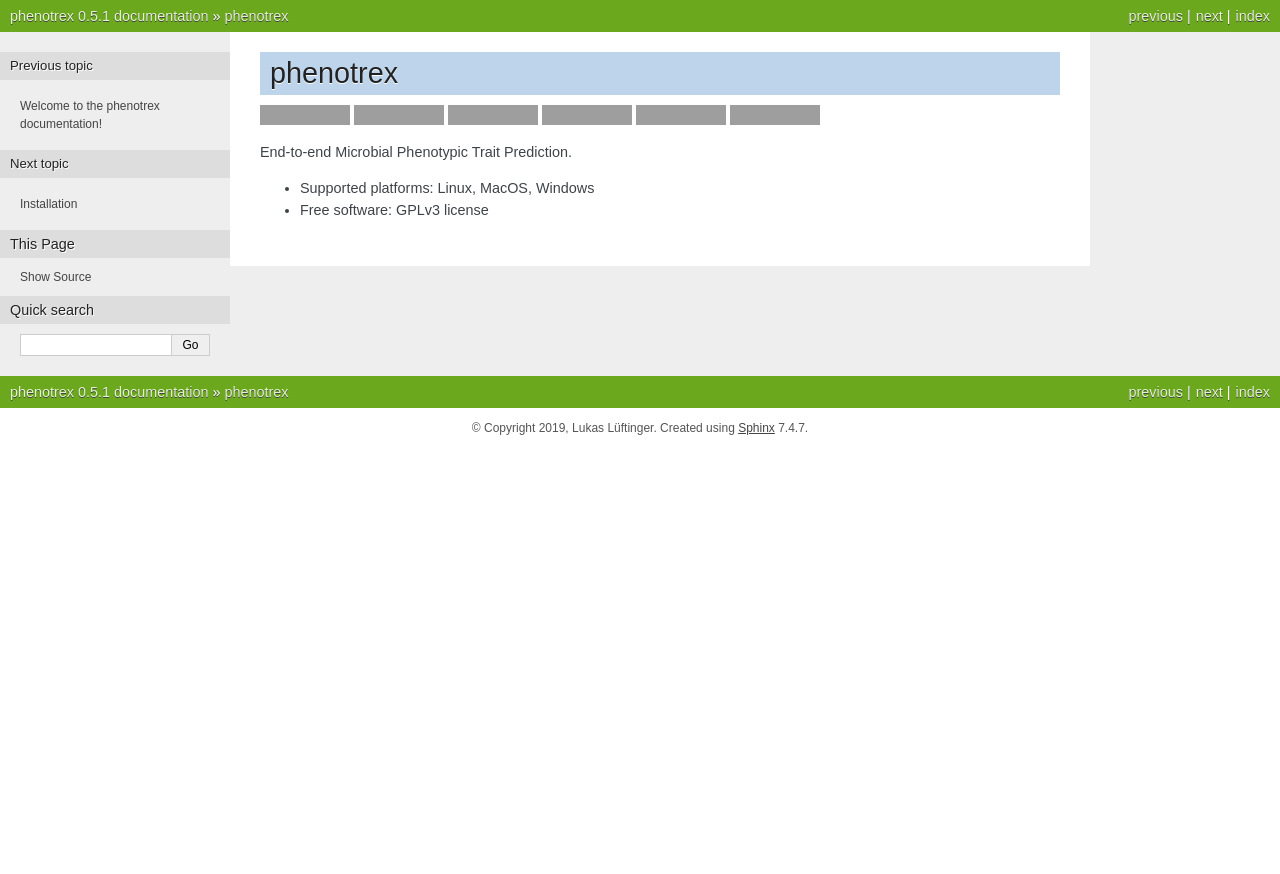
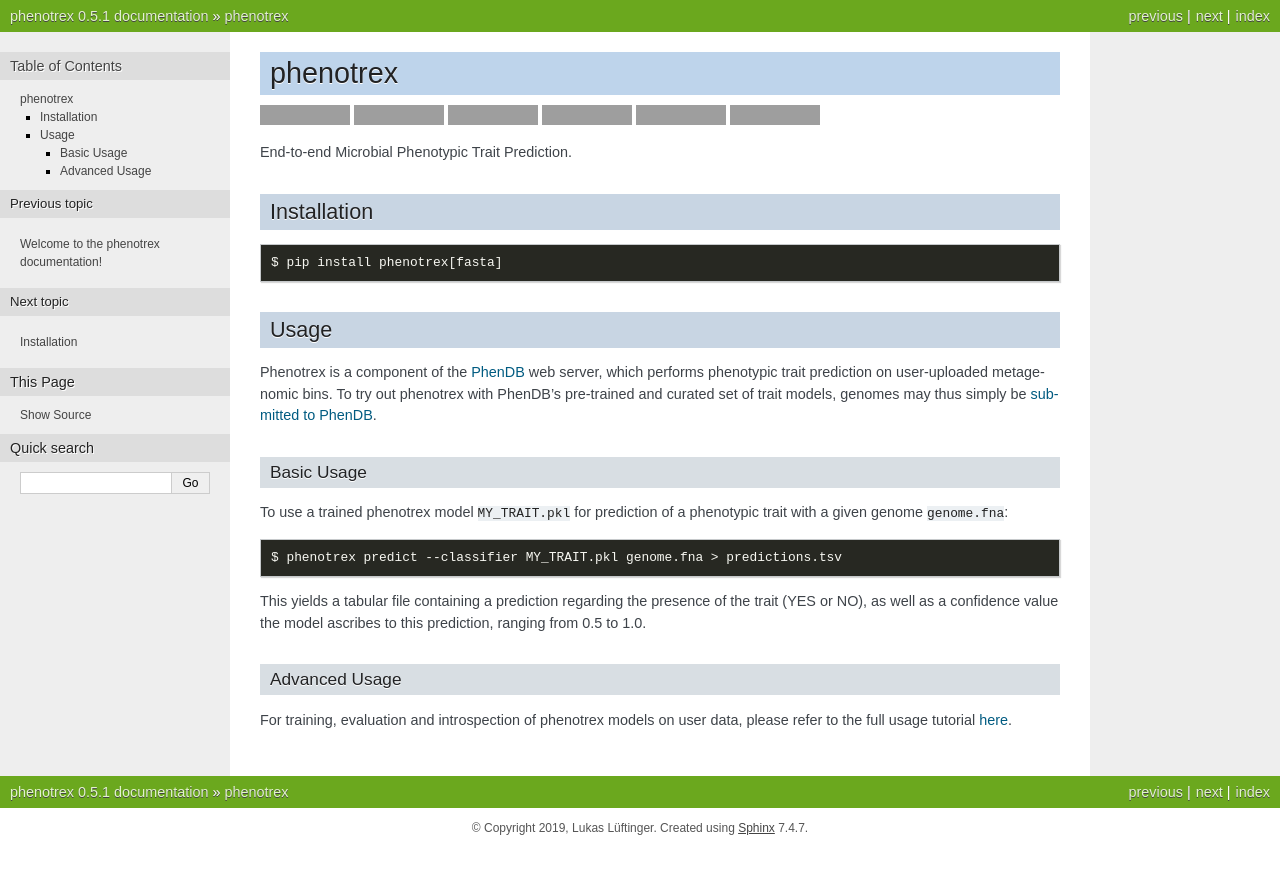
Before and after one commit to LokiLuciferase/phenotrex, a Sphinx documentation site: the page built from docs/readme.rst, in a window 1280 px wide, cut to the strip 0-874 px from the top of the page. Built offline with Sphinx 7.4.7, drawn with Linux system fonts in a browser that asks for light colours; grey boxes are pictures that could not be loaded.

Commit message:
improve README.rst and disambiguate some terms in usage docs

```diff
--- a/README.rst
+++ b/README.rst
@@ -3,7 +3,7 @@ phenotrex
 =========
 
 
-.. image:: https://img.shields.io/pypi/v/phenotrex.svg
+.. image:: https://badge.fury.io/py/phenotrex.svg
    :target: https://pypi.python.org/pypi/phenotrex
    :alt: PyPI
 
@@ -30,5 +30,38 @@ phenotrex
 
 End-to-end Microbial Phenotypic Trait Prediction.
 
-* Supported platforms: Linux, MacOS, Windows
-* Free software: GPLv3 license
+Installation
+------------
+
+.. code-block::
+
+    $ pip install phenotrex[fasta]
+
+Usage
+-----
+
+Phenotrex is a component of the `PhenDB`_ web server, which performs phenotypic trait prediction on
+user-uploaded metagenomic bins. To try out phenotrex with PhenDB's pre-trained and curated set of
+trait models, genomes may thus simply be `submitted to PhenDB`_.
+
+Basic Usage
+~~~~~~~~~~~
+To use a trained phenotrex model ``MY_TRAIT.pkl`` for prediction of a phenotypic trait with a
+given genome ``genome.fna``:
+
+.. code-block::
+
+    $ phenotrex predict --classifier MY_TRAIT.pkl genome.fna > predictions.tsv
+
+
+This yields a tabular file containing a prediction regarding the presence of the trait (YES or NO),
+as well as a confidence value the model ascribes to this prediction, ranging from 0.5 to 1.0.
+
+Advanced Usage
+~~~~~~~~~~~~~~
+For training, evaluation and introspection of phenotrex models on user data, please refer to the
+full usage tutorial `here`_.
+
+.. _PhenDB: https://www.phendb.org/
+.. _submitted to PhenDB: https://phen.csb.univie.ac.at/phendb/
+.. _here: https://phenotrex.readthedocs.io/en/latest/usage.html
```
Also changed, not shown: docs/usage.rst (+12 -12 lines).
